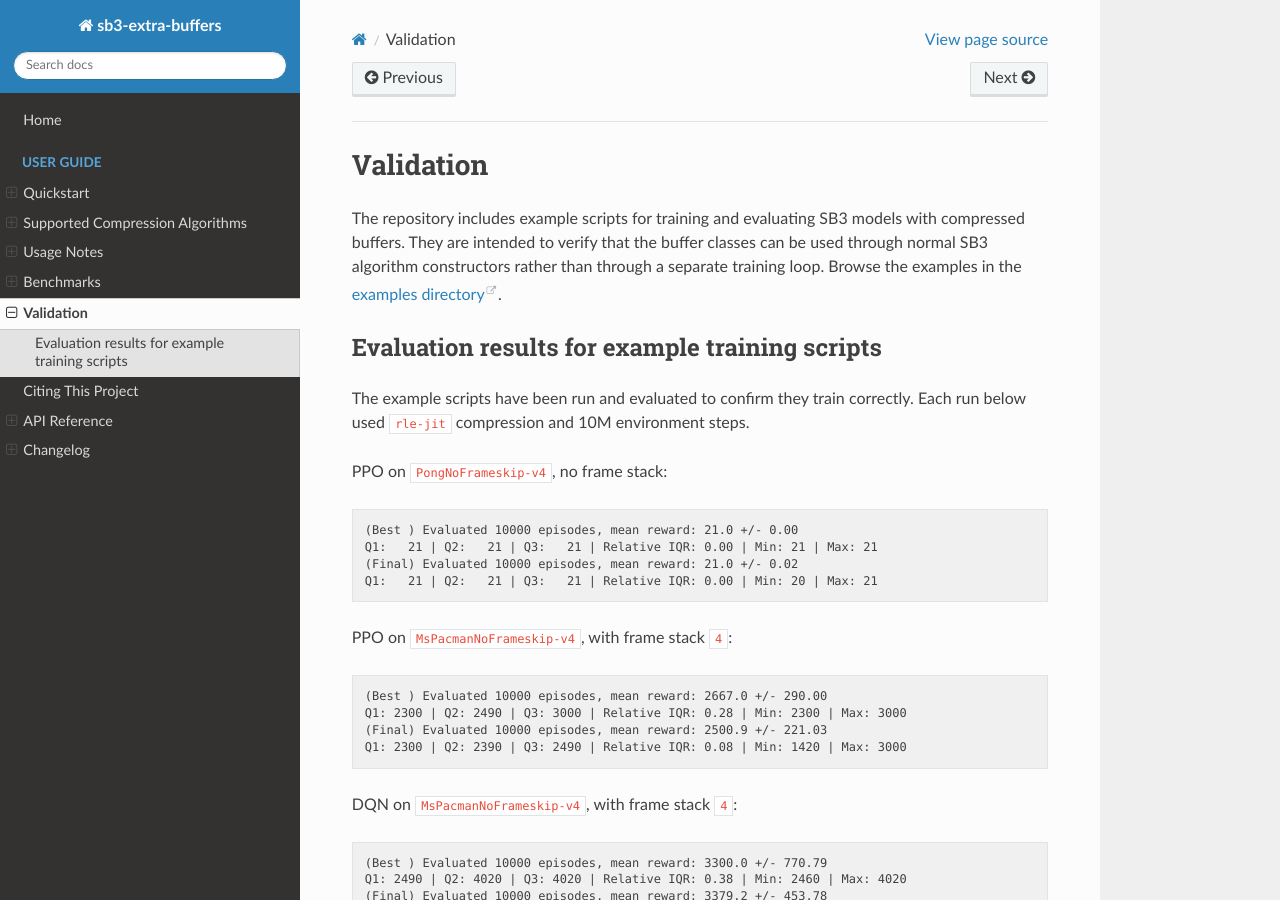
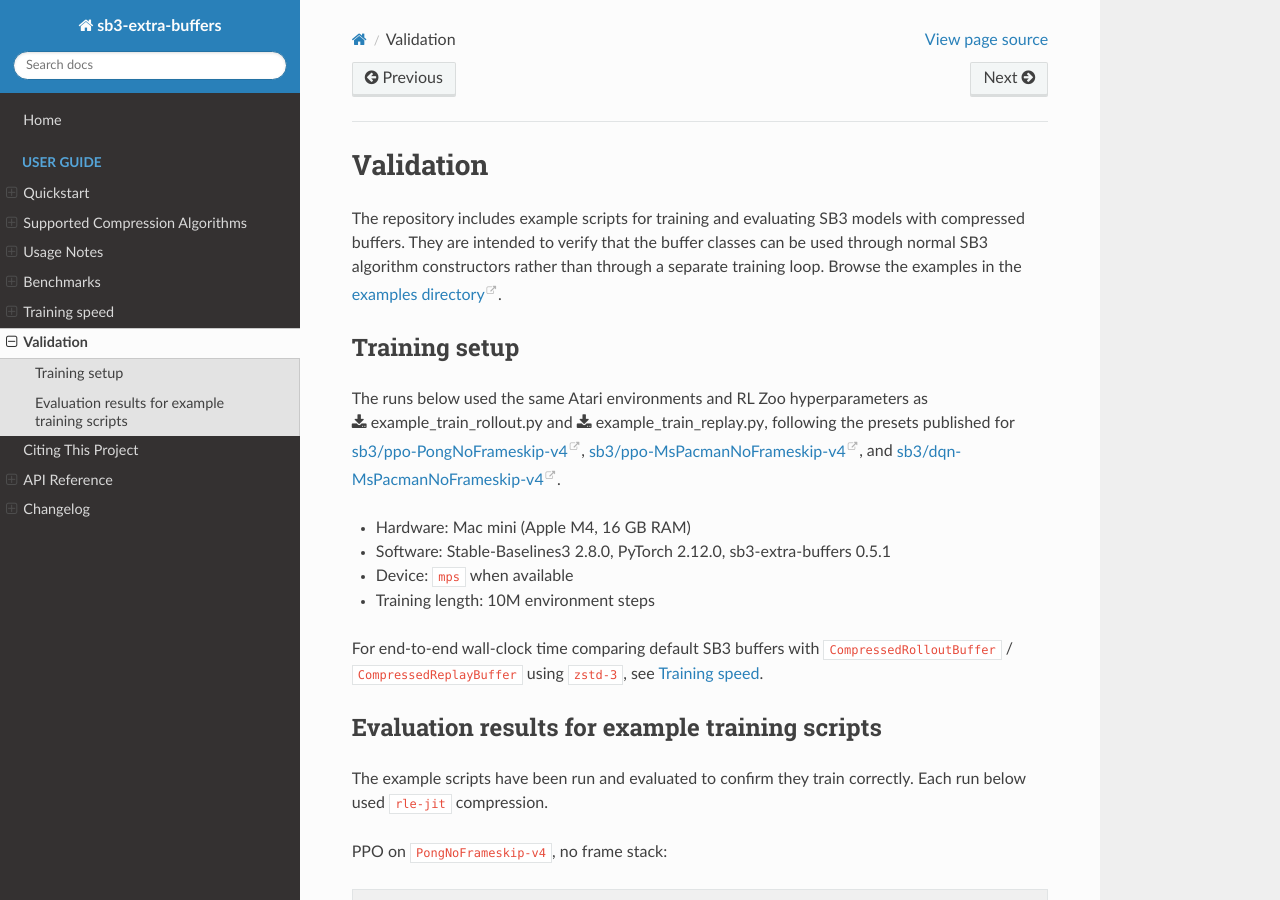
Before and after one commit to Trenza1ore/sb3-extra-buffers, a Sphinx documentation site: the page built from docs/validation.rst, in a window 1280 px wide and 900 px high. Built offline with Sphinx 7.4.7 and the Read the Docs theme 3.1.0, drawn with Linux system fonts in a browser that asks for light colours.

Commit message:
docs(speed): add speed benchmark

```diff
--- a/docs/benchmarks.rst
+++ b/docs/benchmarks.rst
@@ -265,4 +265,5 @@
 The table above measures buffer memory and sampling latency. To confirm that
 compressed buffers work end-to-end in SB3 training, see
 :doc:`validation` for evaluation results from the example PPO and DQN scripts
-(10M steps on Atari with ``rle-jit``).
+(10M steps on Atari with ``rle-jit``). For wall-clock training time with
+``zstd-3`` versus the default SB3 buffers, see :doc:`speed`.
--- a/docs/index.rst
+++ b/docs/index.rst
@@ -13,7 +13,8 @@
 or rollout buffers, especially Atari-style image observations where storing raw
 frames can dominate memory use. As shown in :doc:`benchmarks` on Atari games, the
 best configurations reduce memory usage by more than 95% while keeping latency close
-to the default buffers in SB3.
+to the default buffers in SB3. See :doc:`speed` for end-to-end training wall-clock
+time on example Atari runs.
 
 Why compress buffers?
 ---------------------
@@ -128,6 +129,7 @@
    algorithms
    usage
    benchmarks
+   speed
    validation
    citation
    api/index
--- a/docs/quickstart.rst
+++ b/docs/quickstart.rst
@@ -38,7 +38,8 @@
 Choosing compression algorithm
 ------------------------------
 
-Check :doc:`algorithms`
+Check :doc:`algorithms`. For memory savings versus end-to-end training time on
+Atari, see :doc:`benchmarks` and :doc:`speed`.
 
 
 Choosing dtypes
--- a/docs/validation.rst
+++ b/docs/validation.rst
@@ -7,11 +7,32 @@
 training loop. Browse the examples in the
 `examples directory <https://github.com/Trenza1ore/sb3-extra-buffers/tree/main/examples>`__.
 
+Training setup
+--------------
+
+The runs below used the same Atari environments and RL Zoo hyperparameters as
+:download:`example_train_rollout.py <../examples/example_train_rollout.py>` and
+:download:`example_train_replay.py <../examples/example_train_replay.py>`,
+following the presets published for
+`sb3/ppo-PongNoFrameskip-v4 <https://huggingface.co/sb3/ppo-PongNoFrameskip-v4>`__,
+`sb3/ppo-MsPacmanNoFrameskip-v4 <https://huggingface.co/sb3/ppo-MsPacmanNoFrameskip-v4>`__,
+and
+`sb3/dqn-MsPacmanNoFrameskip-v4 <https://huggingface.co/sb3/dqn-MsPacmanNoFrameskip-v4>`__.
+
+- Hardware: Mac mini (Apple M4, 16 GB RAM)
+- Software: Stable-Baselines3 2.8.0, PyTorch 2.12.0, sb3-extra-buffers 0.5.1
+- Device: ``mps`` when available
+- Training length: 10M environment steps
+
+For end-to-end wall-clock time comparing default SB3 buffers with
+``CompressedRolloutBuffer`` / ``CompressedReplayBuffer`` using ``zstd-3``, see
+:doc:`speed`.
+
 Evaluation results for example training scripts
 -------------------------------------------------
 
 The example scripts have been run and evaluated to confirm they train correctly.
-Each run below used ``rle-jit`` compression and 10M environment steps.
+Each run below used ``rle-jit`` compression.
 
 PPO on ``PongNoFrameskip-v4``, no frame stack:
 
```
Also changed, not shown: docs/speed.rst (added, +102 -0 lines).
